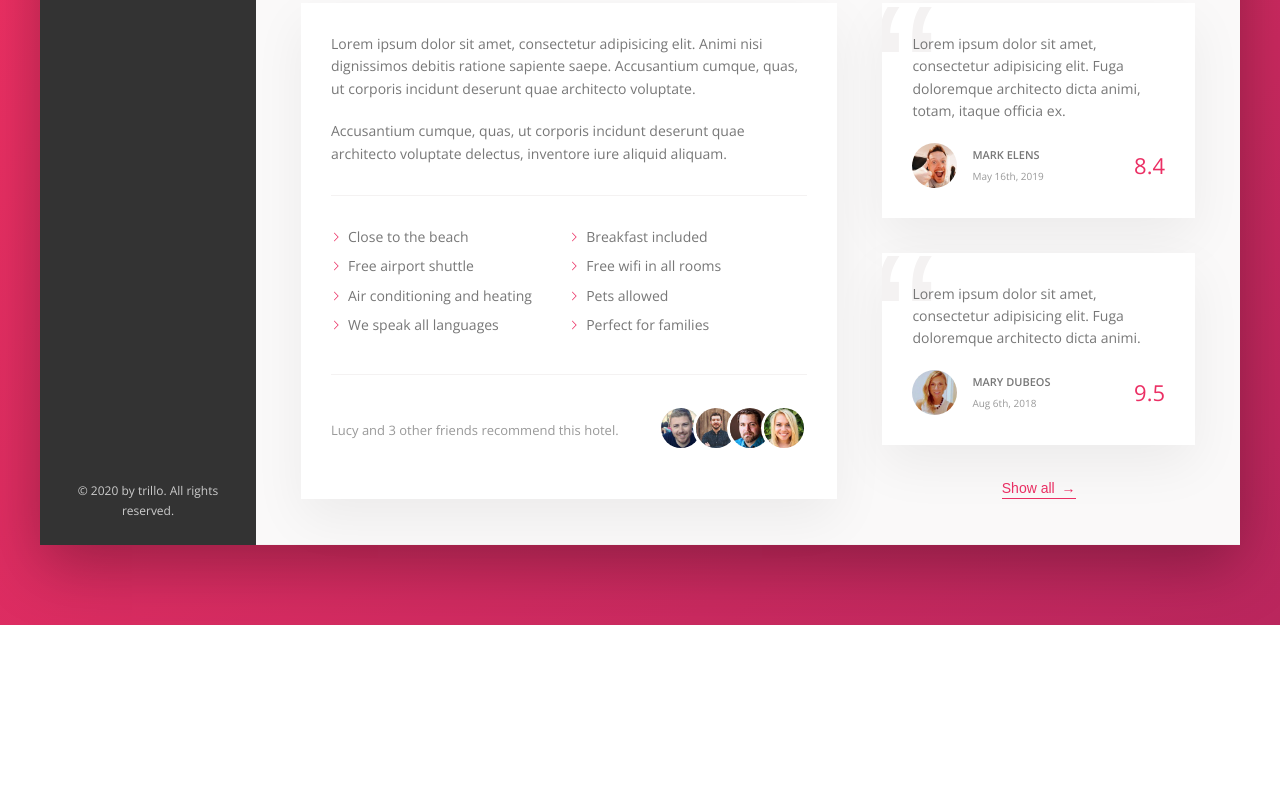
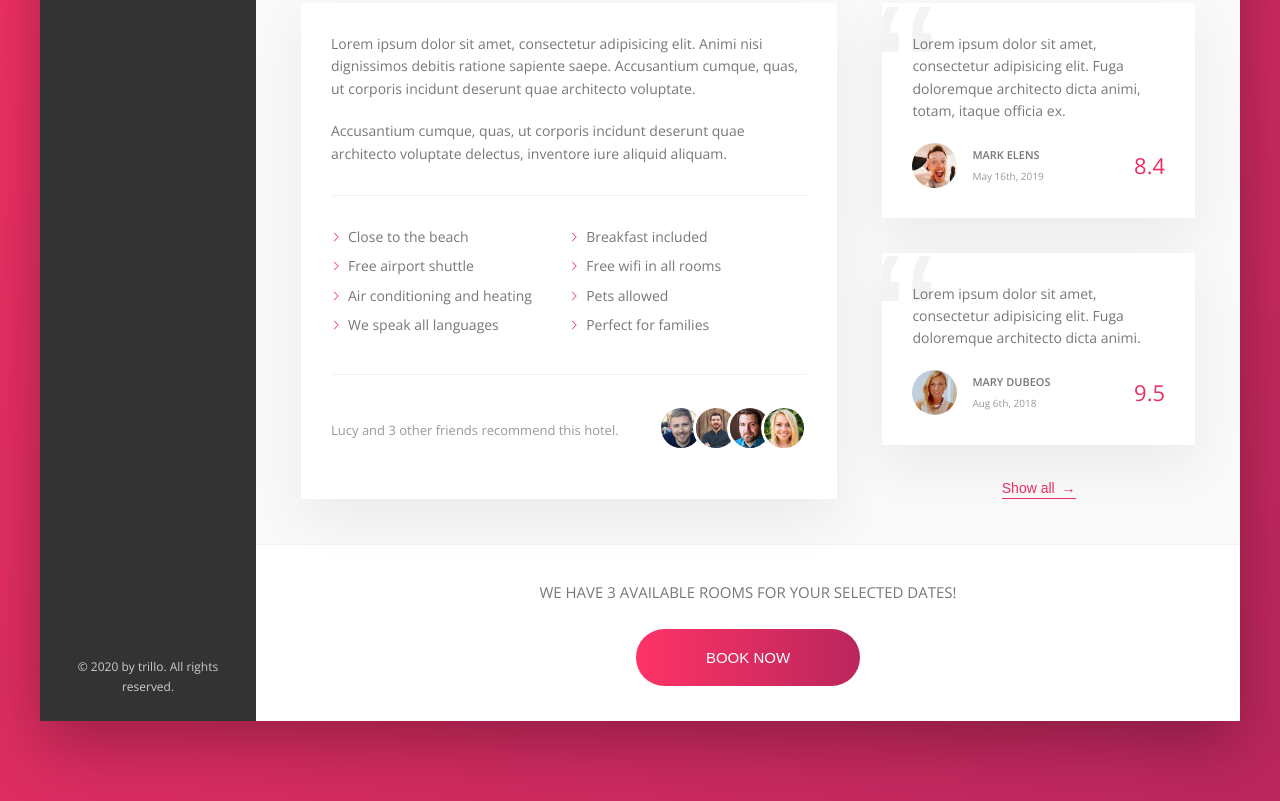
Before and after one commit to Ghevi/Trillo, a website: page index.html in a window 1280 px wide. Shown: the part 644-1445 px from the top of the page. Before the commit the page ends 1269 px from the top, so only its background shows below. Drawn offline with nearby package versions, Linux system fonts and the light colour scheme.

Commit message:
Added CTA section

```diff
--- a/index.html
+++ b/index.html
@@ -257,6 +257,20 @@
             </div>
           </div>
 
+          <div class="cta">
+            <h2 class="cta__book-now">
+              We have 3 available rooms for your selected dates!
+            </h2>
+
+            <button class="btn">
+              <span class="btn__visible">
+                Book now
+              </span>
+              <span class="btn__invisible">
+                Only 3 rooms left
+              </span>
+            </button>
+          </div>
         </main>
       </div>
     </div>
--- a/sass/_components.scss
+++ b/sass/_components.scss
@@ -443,3 +443,73 @@
     z-index: 1;
   }
 }
+
+// CTA
+.cta {
+  padding: 3.5rem 0;
+  text-align: center;
+
+  &__book-now {
+    font-size: 1.5rem;
+    font-weight: 400;
+    text-transform: uppercase;
+    margin-bottom: 2.5rem;
+  }
+}
+
+.btn {
+  font-size: 1.5rem;
+  font-weight: 300;
+  text-transform: uppercase;
+  border-radius: 100px;
+  border: none;
+  background-image: linear-gradient(
+    to right,
+    var(--color-primary-light),
+    var(--color-primary-dark)
+  );
+  color: #fff;
+
+  position: relative;
+  overflow: hidden;
+  cursor: pointer;
+
+  & > * {
+    display: inline-block;
+    height: 100%;
+    widows: 100%;
+    transition: all 0.2s;
+  }
+
+  &__visible {
+    padding: 2rem 7rem;
+  }
+
+  &__invisible {
+    position: absolute;
+    padding: 2rem 3.5rem;
+    left: 0;
+    top: -100%;
+  }
+
+  &:hover {
+    background-image: linear-gradient(
+      to left,
+      var(--color-primary-light),
+      var(--color-primary-dark)
+    );
+  }
+
+  &:hover &__visible {
+    transform: translateY(100%);
+  }
+
+  &:hover &__invisible {
+    top: 0;
+  }
+
+  &:focus {
+    outline: none;
+    animation: pulsate 1s infinite;
+  }
+}
```
Also changed, not shown: sass/main.css, 1 other file.
